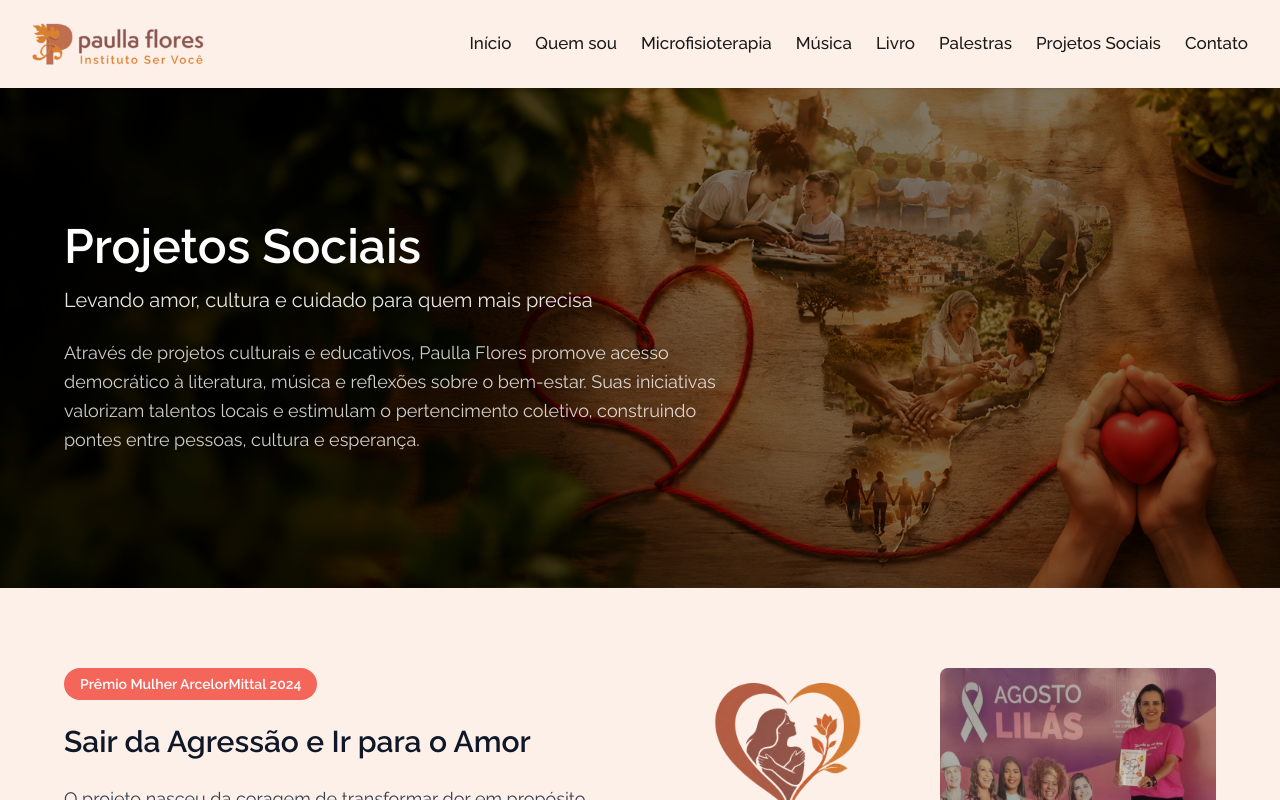
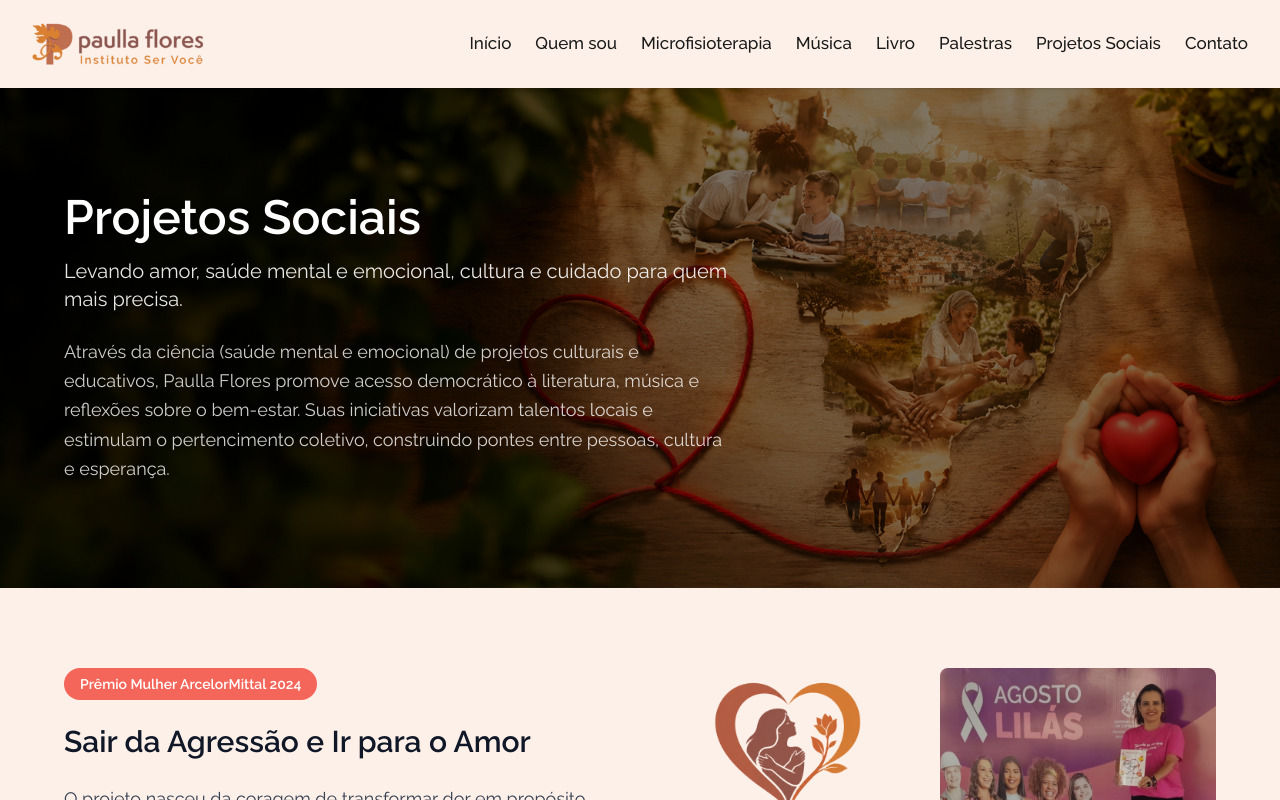
Before and after one commit to paullaflores/paulla-flores, a Next.js app: page /projetos-sociais in a window 1280 px wide. Shown: the top 800 px of the page. Built offline with nearby package versions, Linux system fonts and the light colour scheme.

Commit message:
Atualiza hero projetos sociais

```diff
--- a/src/app/projetos-sociais/page.tsx
+++ b/src/app/projetos-sociais/page.tsx
@@ -44,13 +44,13 @@ export default function ProjetosSociaisPage() {
                 Projetos Sociais
               </h1>
               <p className="text-white/90 text-xl mb-6">
-                Levando amor, cultura e cuidado para quem mais precisa
+                Levando amor, saúde mental e emocional, cultura e cuidado para quem mais precisa.
               </p>
               <p className="text-white/80 text-lg leading-relaxed">
-                Através de projetos culturais e educativos, Paulla Flores promove acesso
-                democrático à literatura, música e reflexões sobre o bem-estar. Suas
-                iniciativas valorizam talentos locais e estimulam o pertencimento coletivo,
-                construindo pontes entre pessoas, cultura e esperança.
+                Através da ciência (saúde mental e emocional) de projetos culturais e educativos,
+                Paulla Flores promove acesso democrático à literatura, música e reflexões sobre o
+                bem-estar. Suas iniciativas valorizam talentos locais e estimulam o pertencimento
+                coletivo, construindo pontes entre pessoas, cultura e esperança.
               </p>
             </div>
           </div>
```
